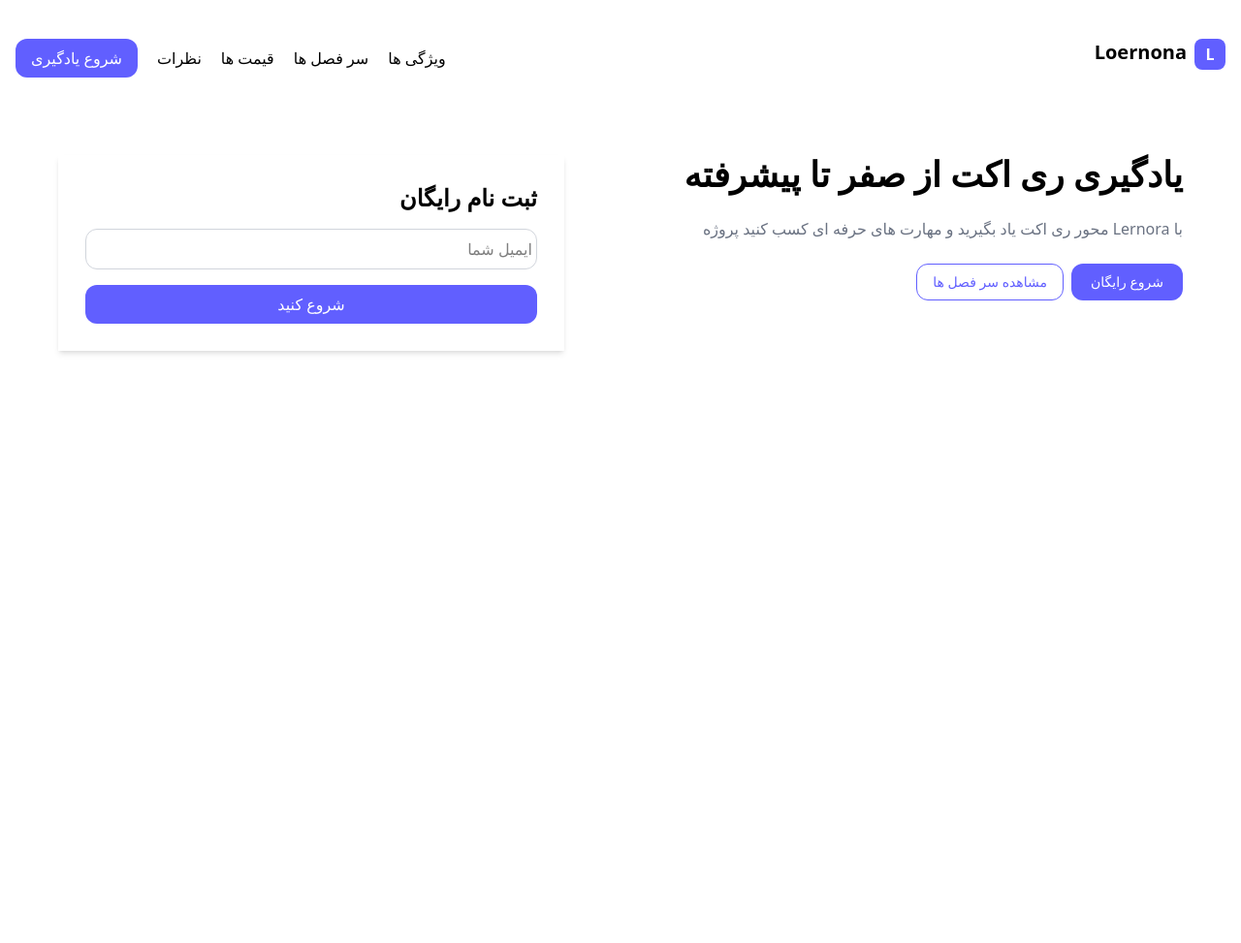
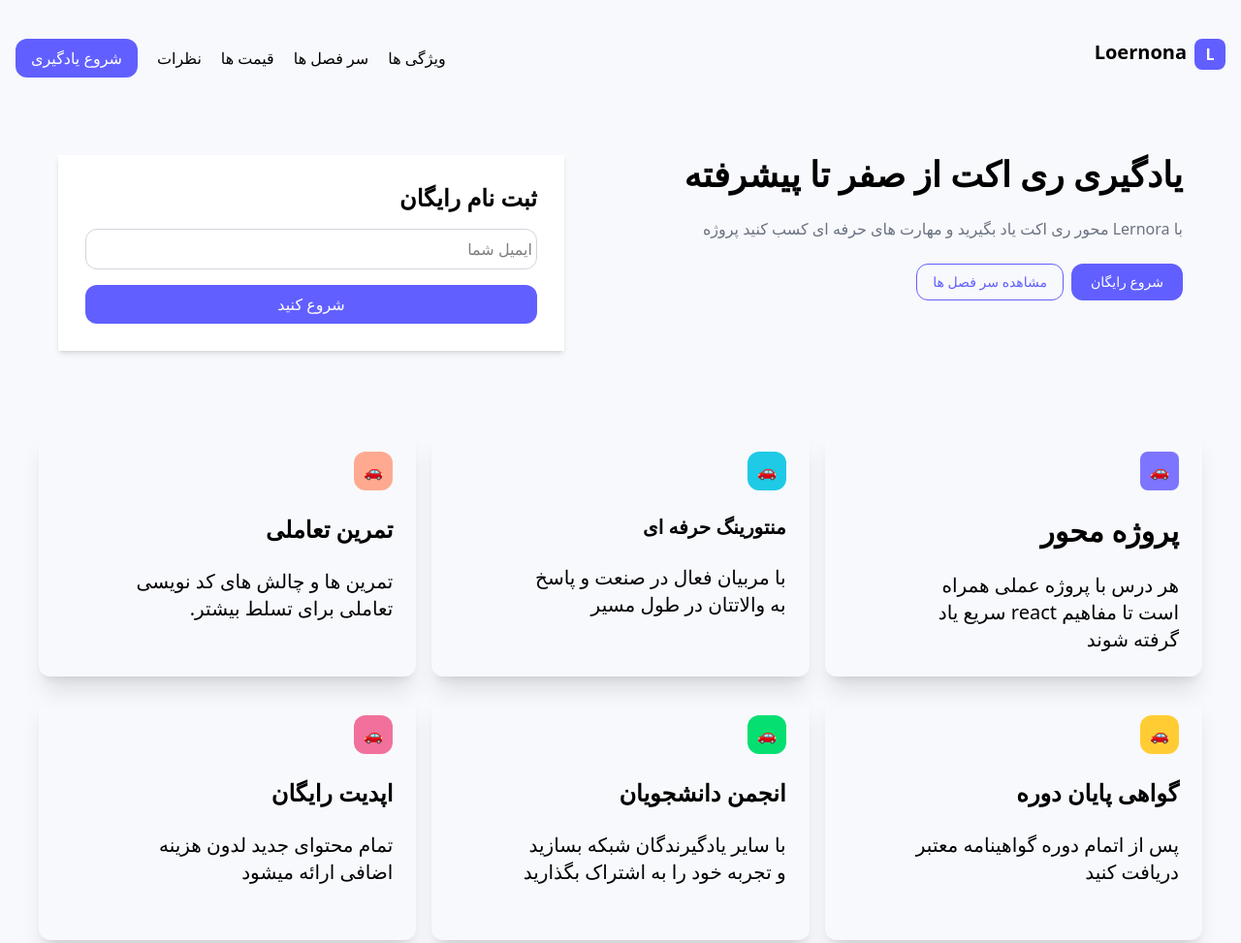
Before and after one commit to isaynam/cw-10, a website built with Vite: page index.html in a window 1280 px wide. Shown: the top 973 px of the page at 97% size. Before the commit the page ends 800 px from the top, so only its background shows below. Built offline with nearby package versions, Linux system fonts and the light colour scheme.

Commit message:
feat:deatails , feature

```diff
--- a/index.html
+++ b/index.html
@@ -7,10 +7,9 @@
 		<title>my-project</title>
 		<link rel="stylesheet" href="./src/style.css" />
 	</head>
-	<body>
-		<div id="app">
+	<body class="bg-[#f8f9fc]">
+		<div id="app"></div>
 
-		</div>
 		<script type="module" src="/src/main.js"></script>
 	</body>
 </html>
--- /dev/null
+++ b/src/component/deatails/deatails.js
@@ -0,0 +1,19 @@
+export function deatails(){
+    return `
+      <div class="px-15">
+     <div class="flex flex-col gap-4 px-5 py-8 shadow-xl rounded-xl w-full bg-white mt-15">
+        <div class="font-bold text-3xl">سرفصل های دوره react</div>
+        <ul class="px-10 list-disc">
+            <li>مقدمه و نصب محیط توسعه</li>
+            <li>JSX  و Component ها </li>
+            <li>State و Props</li>
+            <li>Lifecycle Methods</li>
+            <li>... و Hooks: useState, useEffect, useContext</li>
+            <li>مدیریت State با Context و Redu</li>
+            <li>Router React و مسیر یابی</li>
+            <li>پروژه نهایی و Deploy</li>
+        </ul>
+    </div>
+   </div>
+    `;
+}
--- /dev/null
+++ b/src/component/feature/feature.js
@@ -0,0 +1,66 @@
+export function feature(){
+    return `
+       <div class="grid grid-cols-3 grid-rows-2 gap-4 px-10 w-full mt-10">
+        <div class="flex flex-col shadow-xl gap-6 rounded-xl p-6">
+            <div class="bg-[#7d75ff] w-10 h-10 rounded-lg flex justify-center items-center">🚗</div>
+            <div>
+                <h2 class="font-bold text-3xl">پروژه محور</h2>
+            </div>
+            <div class="text-xl font-thin w-[80%]">
+                <p>هر درس با پروژه عملی همراه است تا مفاهیم react سریع یاد گرفته شوند</p>
+            </div>
+        </div>
+
+        <div class="flex flex-col shadow-xl gap-6 rounded-xl p-6">
+            <div class="bg-[#1ecae5] w-10 h-10 rounded-xl flex justify-center items-center">🚗</div>
+            <div>
+                <h2 class="font-bold text-xl">منتورینگ حرفه ای</h2>
+            </div>
+            <div class="text-xl font-thin w-[80%]">
+                <p>با مربیان فعال در صنعت و پاسخ به والاتتان در طول مسیر</p>
+            </div>
+        </div>
+
+        <div class="flex flex-col shadow-xl gap-6 rounded-xl p-6">
+            <div class="bg-[#ffaa90] w-10 h-10 rounded-xl flex justify-center items-center">🚗</div>
+            <div>
+                <h2 class="font-bold text-2xl">تمرین تعاملی</h2>
+            </div>
+            <div class="text-xl font-thin w-[80%]">
+                <p>تمرین ها و چالش های کد نویسی تعاملی برای تسلط بیشتر.</p>
+            </div>
+        </div>
+
+        <div class="flex flex-col shadow-xl gap-6 rounded-xl p-6">
+            <div class="bg-[#ffcd33] w-10 h-10 rounded-xl flex justify-center items-center">🚗</div>
+            <div>
+                <h2 class="font-bold text-2xl">گواهی پایان دوره</h2>
+            </div>
+            <div class="text-xl font-thin w-[80%]">
+                <p>پس از اتمام دوره گواهینامه معتبر دریافت کنید</p>
+            </div>
+        </div>
+
+        <div class="flex flex-col shadow-xl gap-6 rounded-xl p-6">
+            <div class="bg-green-400 w-10 h-10 rounded-xl flex justify-center items-center">🚗</div>
+            <div>
+                <h2 class="font-bold text-2xl">انجمن دانشجویان</h2>
+            </div>
+            <div class="text-xl font-thin w-[80%]">
+                <p>با سایر یادگیرندگان شبکه بسازید و تجربه خود را به اشتراک بگذارید</p>
+            </div>
+        </div>
+
+        <div class="flex flex-col shadow-xl gap-6 rounded-xl p-6">
+            <div class="bg-[#f1719c] w-10 h-10 rounded-xl flex justify-center items-center">🚗</div>
+            <div>
+                <h2 class="font-bold text-2xl">اپدیت رایگان</h2>
+            </div>
+            <div class="text-xl font-thin w-[80%]">
+                <p>تمام محتوای جدید لدون هزینه اضافی ارائه میشود</p>
+            </div>
+        </div>
+    </div>
+
+    `;
+}
--- a/src/component/Banner/Banner.js
+++ b/src/component/introduction/introduction.js
@@ -1,4 +1,4 @@
-export function banner() {
+export function introduction() {
  return `<div class="flex py-10 px-15 w-full ">
 <div class=" flex flex-col gap-6 w-[55%]  ">
   <div class="text-4xl font-bold ">یادگیری ری اکت از صفر تا پیشرفته</div>
--- a/src/main.js
+++ b/src/main.js
@@ -1,5 +1,7 @@
-import { header } from "./component/Header/Header.js";
-import { banner } from "./component/Banner/Banner.js";
+import { header } from "./component/header/header.js";
+import { introduction } from "./component/introduction/introduction.js";
+import { feature } from "./component/feature/feature.js";
+import {deatails} from "./component/deatails/deatails.js";
 import "./style.css";
 // document.addEventListener('DOMContentLoaded',function() {
 // 	const app=document.getElementById("app")
@@ -11,10 +13,14 @@ import "./style.css";
 export function render() {
 const app= document.getElementById("app")
 const componentHeader=header()
-const bannerText=banner()
+const bannerText=introduction()
+const featureComponent = feature();
+const cartDeatails = deatails();
 app.innerHTML=`
 ${componentHeader}
 ${bannerText}
+${featureComponent}
+${cartDeatails}
 `
 }
 document.addEventListener('DOMContentLoaded',render())
```
Also changed, not shown: src/component/Main/Main.js (deleted), src/counter.js (deleted), src/javascript.svg (deleted).
